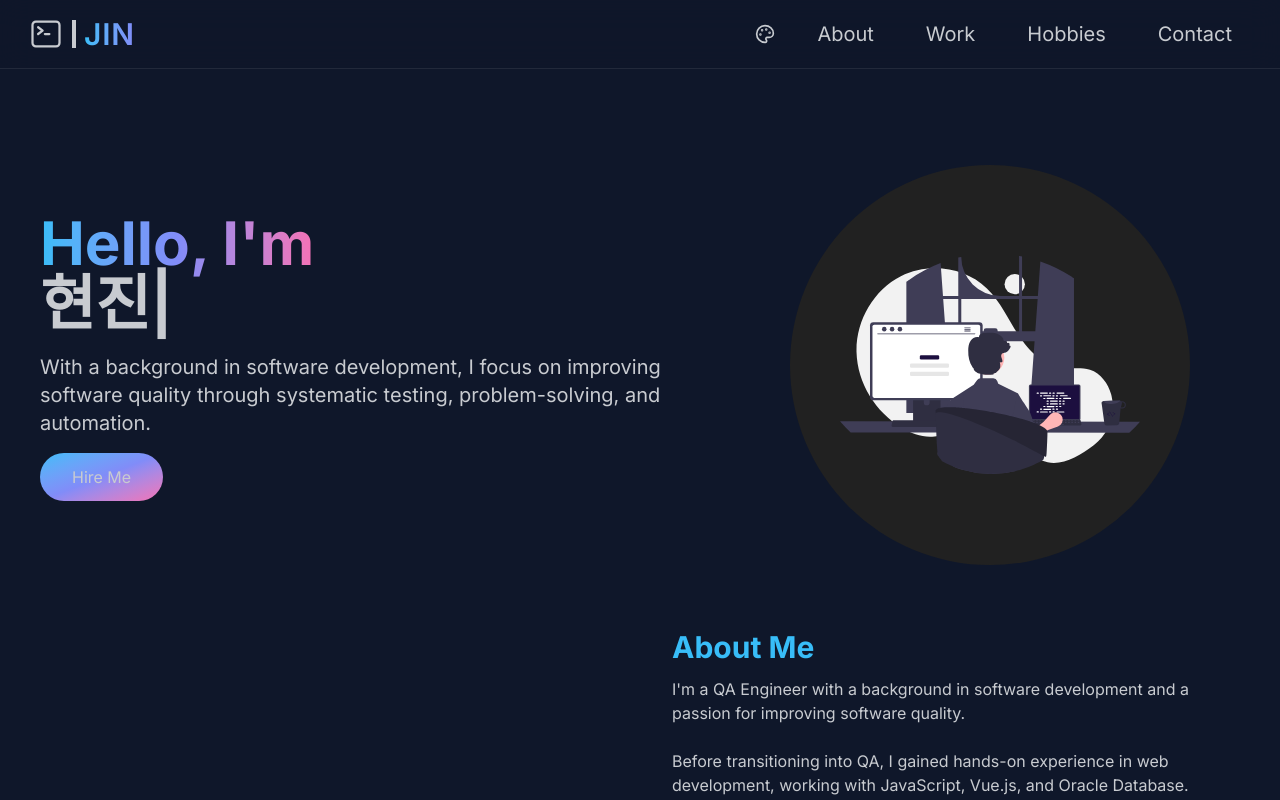
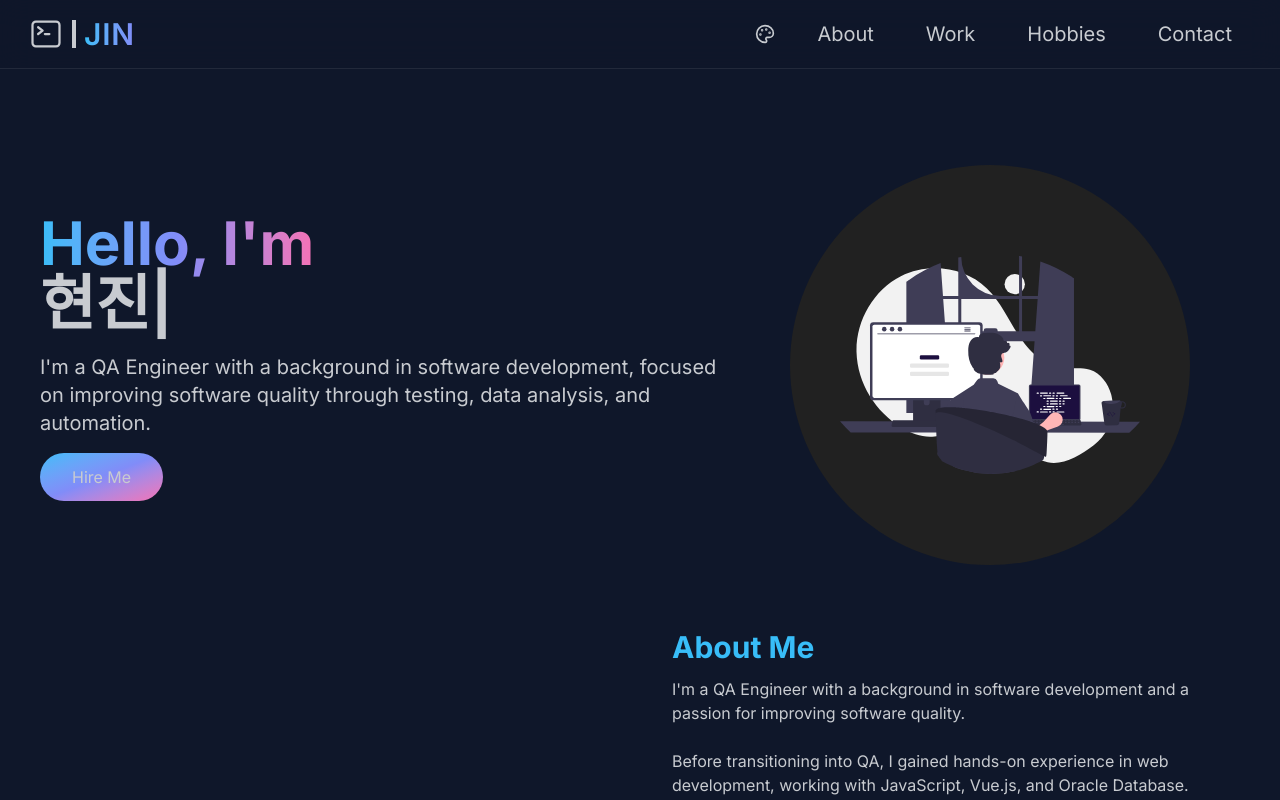
Before and after one commit to jake5007/portfolio_website, a Next.js app: page / in a window 1280 px wide. Shown: the top 800 px of the page. Built offline with nearby package versions, Linux system fonts and the light colour scheme.

Commit message:
content: refine QA-focused Hero introduction

```diff
--- a/components/Hero.tsx
+++ b/components/Hero.tsx
@@ -26,9 +26,9 @@ const Hero = () => {
             {!reducedMotion && <span aria-hidden="true" className="motion-typing"><TypewriterName /></span>}
           </h1>
           <p className="text-base sm:text-lg lg:text-xl text-left">
-            With a background in software development, I focus on improving
-            software quality through systematic testing, problem-solving, and
-            automation.
+            I'm a QA Engineer with a background in software development,
+            focused on improving software quality through testing, data
+            analysis, and automation.
           </p>
           <div className="mt-4">
             <a href="#contact" className="hire-link inline-block px-8 py-3 mb-4 rounded-full text-base-content bg-gradient-to-br from-primary via-secondary to-accent hover:opacity-80 transition-opacity duration-200 w-full sm:w-fit">
```
